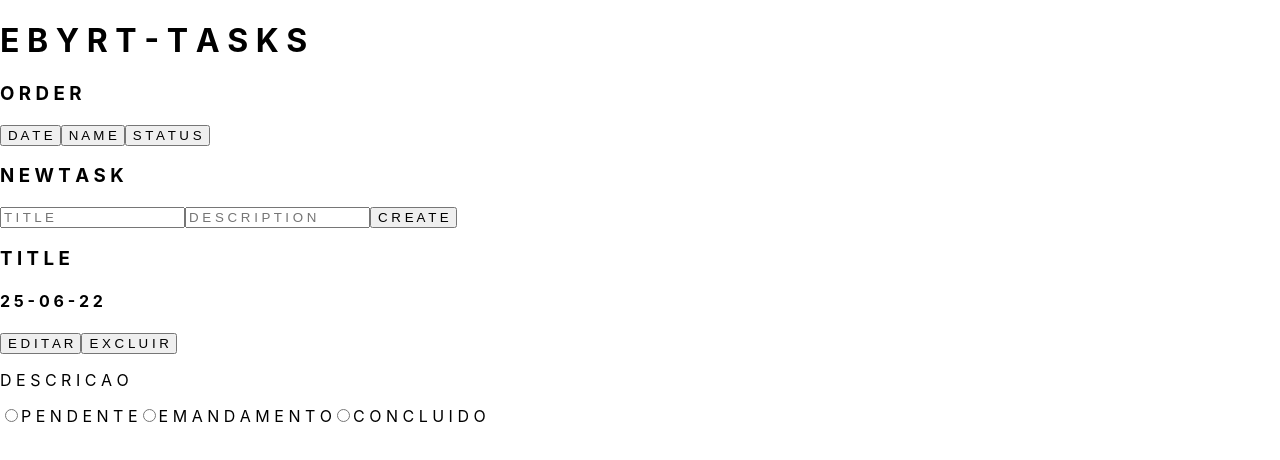
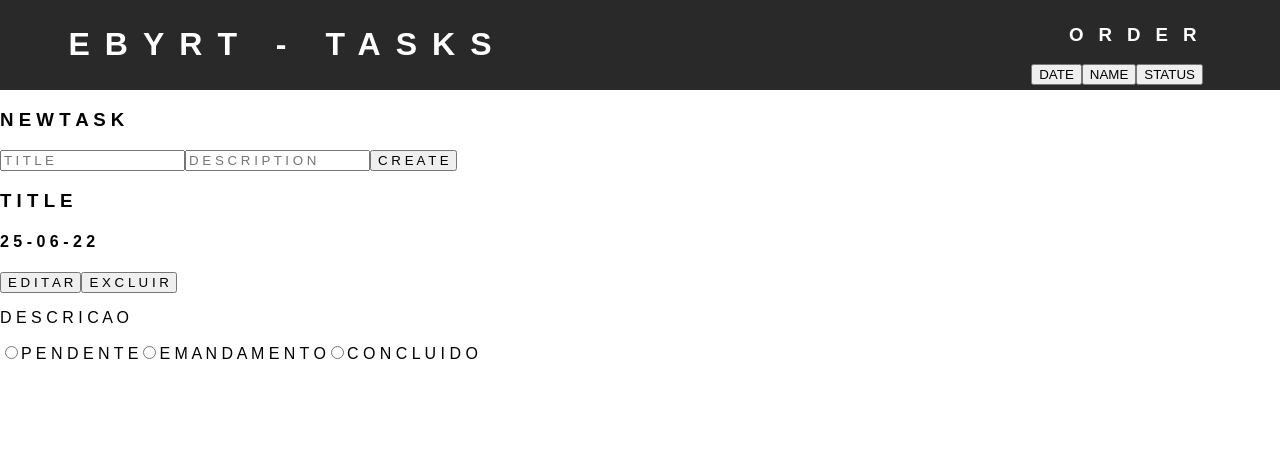
Before and after one commit to mabiiak/ebyrt-task, a React (Create React App) app: page / in a window 1280 px wide. Shown: the top 460 px of the page. Built offline with nearby package versions, Linux system fonts and the light colour scheme.

Commit message:
style: create style header

```diff
--- a/package.json
+++ b/package.json
@@ -9,6 +9,7 @@
     "react": "^18.2.0",
     "react-dom": "^18.2.0",
     "react-scripts": "5.0.1",
+    "styled-components": "^5.3.5",
     "web-vitals": "^2.1.4"
   },
   "scripts": {
--- a/src/frontend/components/Header.js
+++ b/src/frontend/components/Header.js
@@ -1,19 +1,20 @@
 import React, { Component } from 'react';
+import { HeaderStyle } from '../styles/header';
 
 class Header extends Component {
   render() {
     return (
-      <header>
-        <h1>E B Y R T - T A S K S</h1>
+      <HeaderStyle>
+        <h1>EBYRT - TASKS</h1>
         <div>
-          <h3>
-            O R D E R
-          </h3>
-          <button>D A T E</button>
-          <button>N A M E</button>
-          <button>S T A T U S</button>
+          <h3> ORDER </h3>
+          <div>
+            <button>DATE</button>
+            <button>NAME</button>
+            <button>STATUS</button>
+          </div>
         </div>
-      </header>
+      </HeaderStyle>
     )
   }
 }
--- /dev/null
+++ b/src/frontend/styles/header.js
@@ -0,0 +1,25 @@
+import styled from 'styled-components';
+
+export const HeaderStyle = styled.header`
+  background-color: #292929;
+  color: white;
+  display: flex;
+  justify-content: space-between;
+  letter-spacing: 15px;
+  padding: 5px;
+
+  h1 {
+    margin-left: 5%;
+  }
+
+  div {
+    align-items: flex-end;
+    display: flex;
+    flex-direction: column;
+    margin-right: 5%;
+
+    div {
+      flex-direction: row;
+    }
+  }
+`;
--- a/src/index.css
+++ b/src/index.css
@@ -1,13 +1,5 @@
 body {
   margin: 0;
-  font-family: -apple-system, BlinkMacSystemFont, 'Segoe UI', 'Roboto', 'Oxygen',
-    'Ubuntu', 'Cantarell', 'Fira Sans', 'Droid Sans', 'Helvetica Neue',
-    sans-serif;
-  -webkit-font-smoothing: antialiased;
-  -moz-osx-font-smoothing: grayscale;
+  padding: 0;
+  font-family: Arial, Helvetica, sans-serif;
 }
-
-code {
-  font-family: source-code-pro, Menlo, Monaco, Consolas, 'Courier New',
-    monospace;
-}
```
Also changed, not shown: 1 other file (tests, documents, lock files or other folders).
